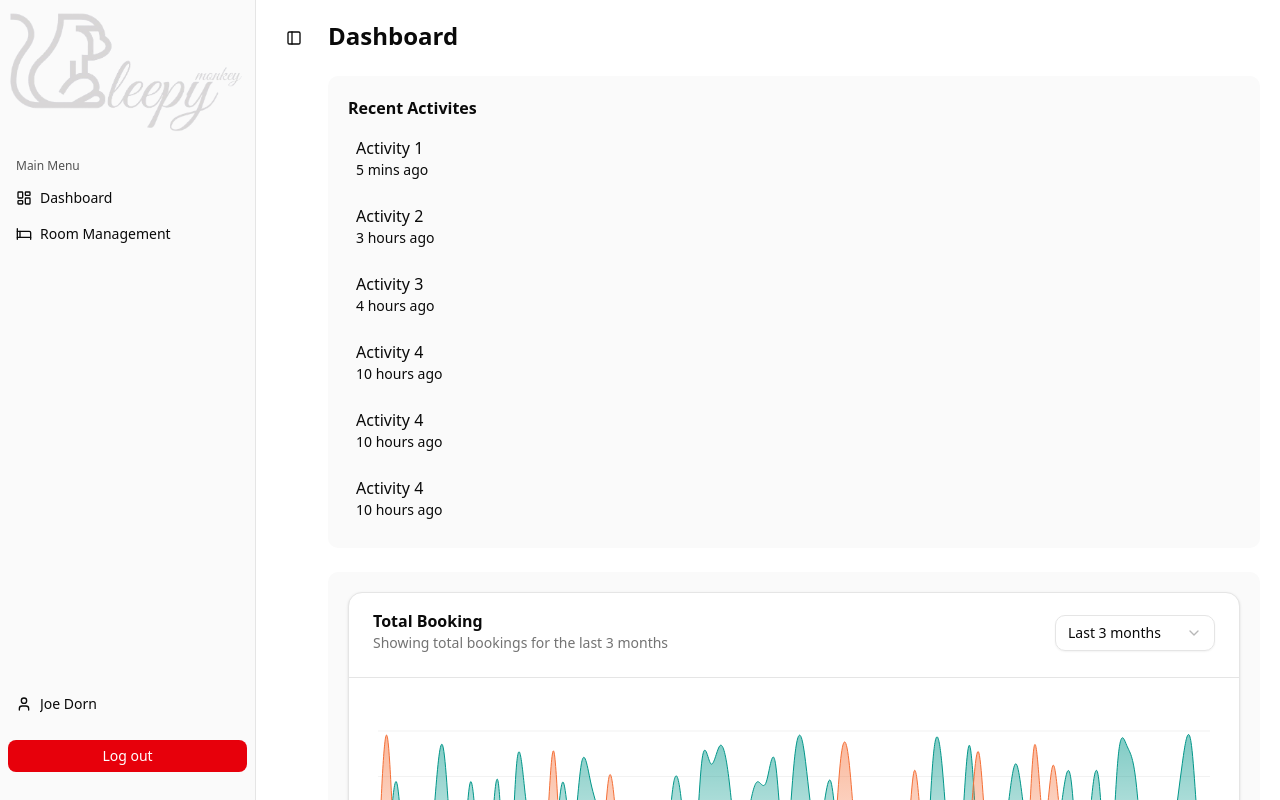
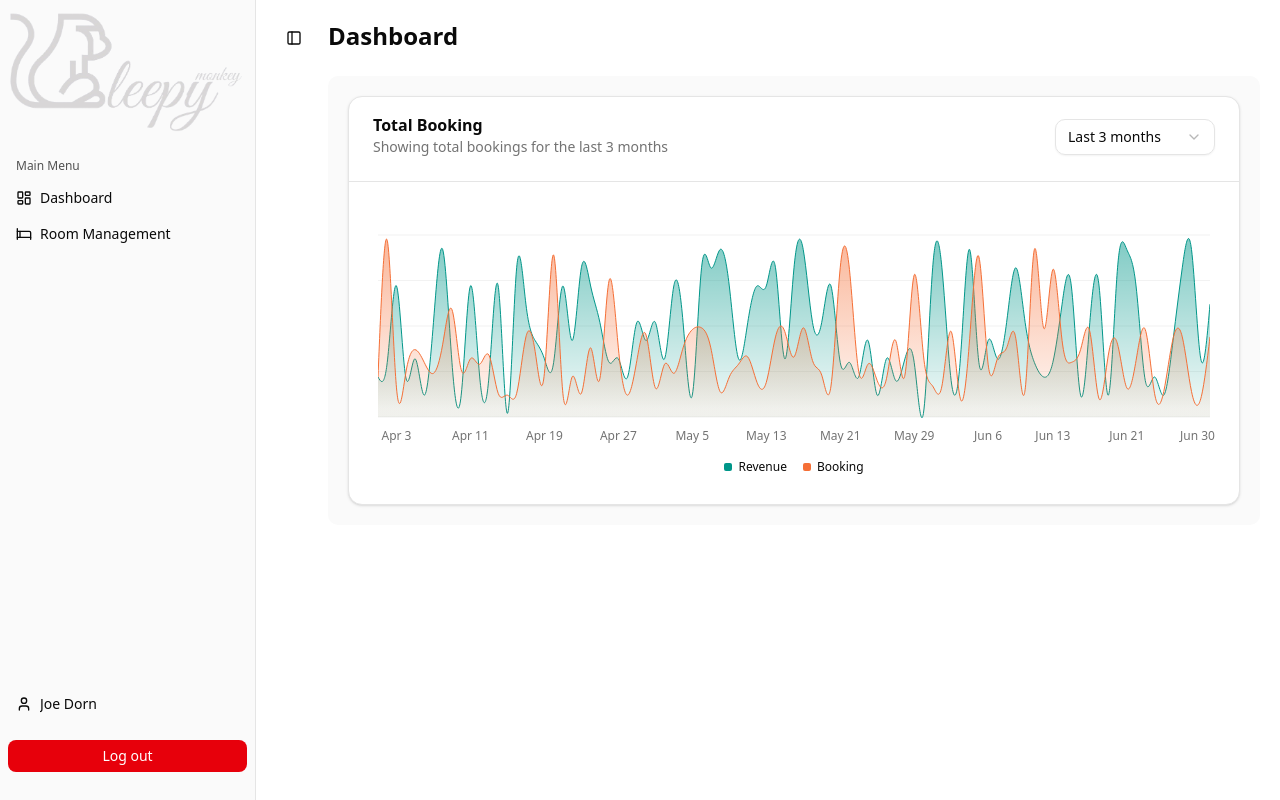
Before and after one commit to Pannnomaly/GroupProject-6-React, a React (Vite) app: page /admindashboard in a window 1280 px wide. Shown: the top 800 px of the page. Built offline with nearby package versions, Linux system fonts and the light colour scheme; no server answers.

Commit message:
commented activities cards

```diff
--- a/src/pages/AdminDashboard.jsx
+++ b/src/pages/AdminDashboard.jsx
@@ -7,7 +7,7 @@ export default function AdminDashboard() {
         <div>
           <h1 className="text-2xl font-bold">Dashboard</h1>
         </div>
-        <div id="block-2" className="grid grid-cols-1 gap-4">
+        {/* <div id="block-2" className="grid grid-cols-1 gap-4">
           <div
             id="RA"
             className="bg-primary-foreground rounded-lg h-fit min-h-32 p-5 flex flex-col gap-2"
@@ -63,7 +63,7 @@ export default function AdminDashboard() {
               </div>
             </div>
           </div>
-        </div>
+        </div> */}
         <div id="block-3" className="w-full">
           <div className="bg-primary-foreground rounded-lg h-fit min-h-32 p-5">
             <ChartAreaInteractive />
```
